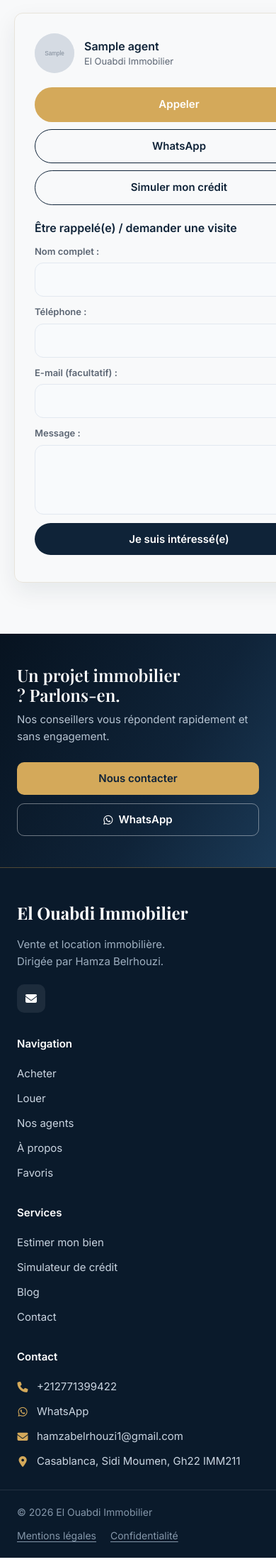
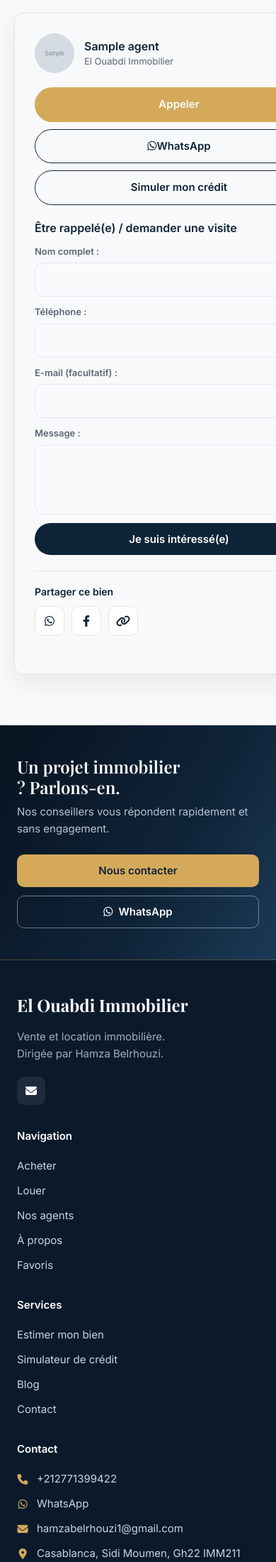
Before and after one commit to punklim/elouabdi-immo, a Django app: a page that uses templates/detail.html in a window 390 px wide; the page is wider, and only the part inside the window is pictured. Shown: the part 2007-4208 px from the top of that part at 71% size. Run offline with Django 5.2, Linux system fonts and the light colour scheme; tables that the repository leaves empty hold one stand-in row (values such as "Sample post"); grey boxes marked "Sample" are stand-in pictures; grey boxes are pictures that could not be loaded.

Commit message:
Fiche bien: WhatsApp, partage, barre mobile; liste: bandeau

```diff
--- /dev/null
+++ b/static/css/pages.css
@@ -0,0 +1,27 @@
+/* El Ouabdi Immobilier - pages « liste des biens » et « fiche d'un bien ».
+   Chargé seulement par liste.html et detail.html. */
+
+/* ---------- Liste : bandeau + recherche qui chevauche ---------- */
+.page-head.page-head--liste{position:relative;z-index:2;padding:52px 0 0;background:linear-gradient(120deg,#071320 0%,#0F2338 55%,#1B3A57 100%)}
+.page-head--liste h1{margin:0;color:#fff;font-family:var(--serif);font-size:clamp(1.9rem,3.6vw,2.7rem);line-height:1.15}
+.page-head--liste .listing-search{margin:26px 0 -52px;padding:22px;background:#fff;border:1px solid var(--line);border-radius:16px;box-shadow:0 24px 50px -18px rgba(7,19,32,.45)}
+.page-head--liste + .section .toolbar{margin-top:92px}
+
+/* ---------- Fiche : partage ---------- */
+.share{margin-top:22px;padding-top:18px;border-top:1px solid var(--line)}
+.share p{margin:0 0 10px;font-size:14px;font-weight:600;color:var(--navy)}
+.share-row{display:flex;gap:10px}
+.share-btn{display:grid;place-items:center;width:42px;height:42px;border:1px solid var(--line);border-radius:10px;background:#fff;color:var(--navy);font-size:16px;cursor:pointer;transition:background-color .2s ease,color .2s ease,border-color .2s ease}
+.share-btn:hover{background:var(--navy);border-color:var(--navy);color:#fff}
+.share p.share-ok{min-height:1.2em;margin:10px 0 0;font-size:13px;font-weight:500;color:#1B7F4B}
+
+/* ---------- Fiche : barre de contact fixe (téléphone) ---------- */
+.mbar{display:none}
+@media (max-width:860px){
+  .aside{position:static;flex-basis:100%}
+  .mbar{position:fixed;inset-inline:0;bottom:0;z-index:2000;display:flex;gap:10px;padding:10px 14px calc(10px + env(safe-area-inset-bottom));background:#fff;border-top:1px solid var(--line);box-shadow:0 -10px 28px rgba(7,19,32,.12)}
+  .mbar .btn{flex:1;justify-content:center;min-height:46px;gap:8px}
+  body{padding-bottom:72px}
+  /* le bouton WhatsApp rond du site est remplacé par la barre ci-dessus */
+  a[aria-label="WhatsApp"][style*="position: fixed"]{display:none !important}
+}
--- a/templates/detail.html
+++ b/templates/detail.html
@@ -1,10 +1,11 @@
 {% extends "base.html" %}
-{% load humanize i18n %}
+{% load humanize i18n static %}
 
 {% block title %}{{ bien.titre_affiche }} – {{ AGENCE.nom }}{% endblock %}
 {% block description %}{{ bien.description_affichee|truncatechars:150 }}{% endblock %}
 
 {% block extra_head %}
+    <link rel="stylesheet" href="{% static 'css/pages.css' %}">
     <meta property="og:title" content="{{ bien.titre_affiche }} – {{ AGENCE.nom }}">
     <meta property="og:description" content="{{ bien.description_affichee|truncatechars:150 }}">
     {% if bien.photos.all.0 %}
@@ -17,6 +18,7 @@
 {% endblock %}
 
 {% block content %}
+{% blocktrans with titre=bien.titre_affiche ref=bien.reference lien=request.build_absolute_uri asvar wa_text %}Bonjour, je suis intéressé(e) par « {{ titre }} » (réf. {{ ref }}) : {{ lien }}{% endblocktrans %}
 <section class="section" style="padding-top:28px"><div class="container">
   <p class="crumbs"><a href="{% url 'accueil' %}">{% trans "Accueil" %}</a> / <a href="{% url 'liste' %}?transaction={{ bien.transaction }}">{% if bien.transaction == 'vente' %}{% trans "Acheter" %}{% else %}{% trans "Louer" %}{% endif %}</a> / {{ bien.ville.nom_affiche }} / {{ bien.get_type_bien_display }}</p>
 
@@ -70,7 +72,7 @@
             }).addTo(map);
 
             var marker = L.marker([lat, lng]).addTo(map);
-            marker.bindPopup("<b>{{ bien.titre_affiche }}</b><br>{{ bien.ville.nom }}<br>{{ bien.prix|intcomma }} MAD").openPopup();
+            marker.bindPopup("<b>{{ bien.titre_affiche|escapejs }}</b><br>{{ bien.ville.nom_affiche|escapejs }}<br>{{ bien.prix|intcomma }} MAD").openPopup();
         </script>
       {% endif %}
     </div>
@@ -82,16 +84,44 @@
         <div><p style="font-weight:600">{% if ag %}{{ ag.nom }}{% else %}{{ AGENCE.nom }}{% endif %}</p><p class="muted" style="font-size:13px">{{ AGENCE.nom }}</p></div>
       </div>
       <a class="btn btn-gold btn-block" href="tel:{% if ag %}{{ ag.telephone }}{% else %}{{ AGENCE.telephone }}{% endif %}">{% trans "Appeler" %}</a>
-      {% blocktrans with ref=bien.reference asvar wa_text %}Bonjour, je suis intéressé(e) par le bien {{ ref }}.{% endblocktrans %}
-      <a class="btn btn-outline btn-block" href="https://wa.me/{% if ag and ag.whatsapp %}{{ ag.whatsapp }}{% else %}{{ AGENCE.whatsapp }}{% endif %}?text={{ wa_text|urlencode }}">WhatsApp</a>
+      <a class="btn btn-outline btn-block" href="https://wa.me/{% if ag and ag.whatsapp %}{{ ag.whatsapp }}{% else %}{{ AGENCE.whatsapp }}{% endif %}?text={{ wa_text|urlencode:'' }}"><i class="fa-brands fa-whatsapp" aria-hidden="true"></i> WhatsApp</a>
       {% endwith %}
       {% if bien.transaction == 'vente' %}<a class="btn btn-outline btn-block" href="{% url 'simulateur' %}?prix={{ bien.prix|stringformat:'d' }}">{% trans "Simuler mon crédit" %}</a>{% endif %}
       <p style="font-weight:600;margin:20px 0 12px">{% trans "Être rappelé(e) / demander une visite" %}</p>
       {% trans "Je suis intéressé(e)" as bouton_interet %}
       {% include "partials/_formulaire.html" with bouton=bouton_interet %}
+
+      <div class="share">
+        <p>{% trans "Partager ce bien" %}</p>
+        <div class="share-row">
+          <a class="share-btn" href="https://wa.me/?text={{ bien.titre_affiche|add:' – '|add:request.build_absolute_uri|urlencode:'' }}" target="_blank" rel="noopener" aria-label="WhatsApp"><i class="fa-brands fa-whatsapp"></i></a>
+          <a class="share-btn" href="https://www.facebook.com/sharer/sharer.php?u={{ request.build_absolute_uri|urlencode:'' }}" target="_blank" rel="noopener" aria-label="Facebook"><i class="fa-brands fa-facebook-f"></i></a>
+          <button type="button" class="share-btn" data-copy="{{ request.build_absolute_uri }}" data-ok="{% trans 'Lien copié' %}" aria-label="{% trans 'Copier le lien' %}"><i class="fa-solid fa-link"></i></button>
+        </div>
+        <p class="share-ok" role="status" aria-live="polite"></p>
+      </div>
     </aside>
   </div>
 </div></section>
+
+<!-- Barre de contact fixe (téléphone uniquement) -->
+{% with ag=bien.agent %}
+<div class="mbar">
+  <a class="btn btn-gold" href="tel:{% if ag %}{{ ag.telephone }}{% else %}{{ AGENCE.telephone }}{% endif %}"><i class="fa-solid fa-phone" aria-hidden="true"></i> {% trans "Appeler" %}</a>
+  <a class="btn btn-outline" href="https://wa.me/{% if ag and ag.whatsapp %}{{ ag.whatsapp }}{% else %}{{ AGENCE.whatsapp }}{% endif %}?text={{ wa_text|urlencode:'' }}"><i class="fa-brands fa-whatsapp" aria-hidden="true"></i> WhatsApp</a>
+</div>
+{% endwith %}
+
+<script>
+document.querySelectorAll("[data-copy]").forEach(function (b) {
+  b.addEventListener("click", function () {
+    var msg = document.querySelector(".share-ok");
+    function ok() { if (msg) { msg.textContent = b.dataset.ok; setTimeout(function () { msg.textContent = ""; }, 2500); } }
+    if (navigator.clipboard) { navigator.clipboard.writeText(b.dataset.copy).then(ok, function () { window.prompt("", b.dataset.copy); }); }
+    else { window.prompt("", b.dataset.copy); }
+  });
+});
+</script>
 
 {% if similaires %}<section class="section section-bg"><div class="container">
   <h2 class="section-title">{% trans "Biens similaires" %}</h2>
--- a/templates/liste.html
+++ b/templates/liste.html
@@ -1,8 +1,9 @@
 {% extends "base.html" %}
-{% load i18n %}
+{% load i18n static %}
 {% block title %}{% trans "Nos biens" %} – {{ AGENCE.nom }}{% endblock %}
+{% block extra_head %}<link rel="stylesheet" href="{% static 'css/pages.css' %}">{% endblock %}
 {% block content %}
-<div class="page-head"><div class="container">
+<div class="page-head page-head--liste"><div class="container">
   <h1>{% if sel.transaction == 'vente' %}{% trans "Biens à vendre" %}{% elif sel.transaction == 'location' %}{% trans "Biens à louer" %}{% else %}{% trans "Tous nos biens" %}{% endif %}</h1>
   <div class="listing-search">{% include "partials/_recherche.html" %}</div>
 </div></div>
```
